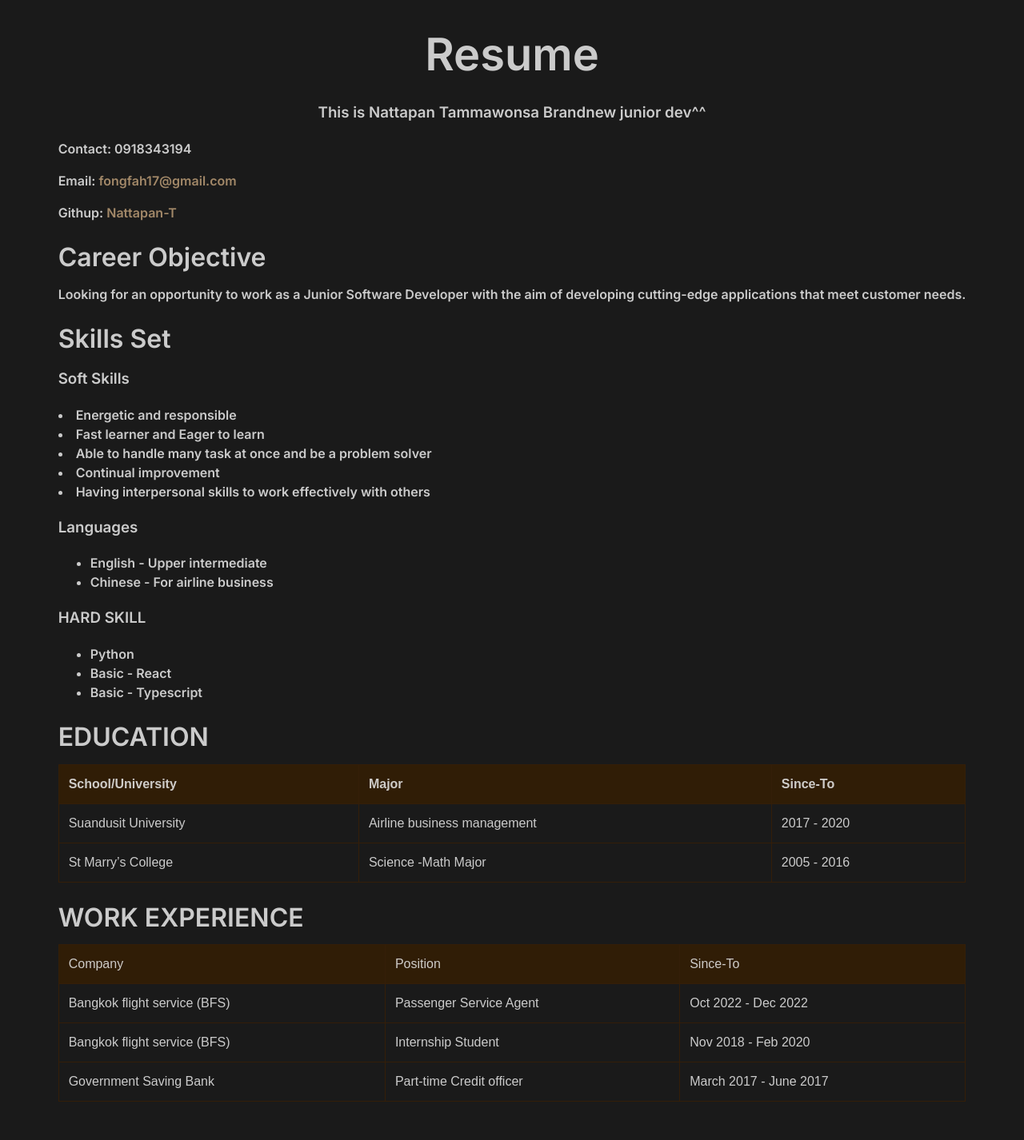
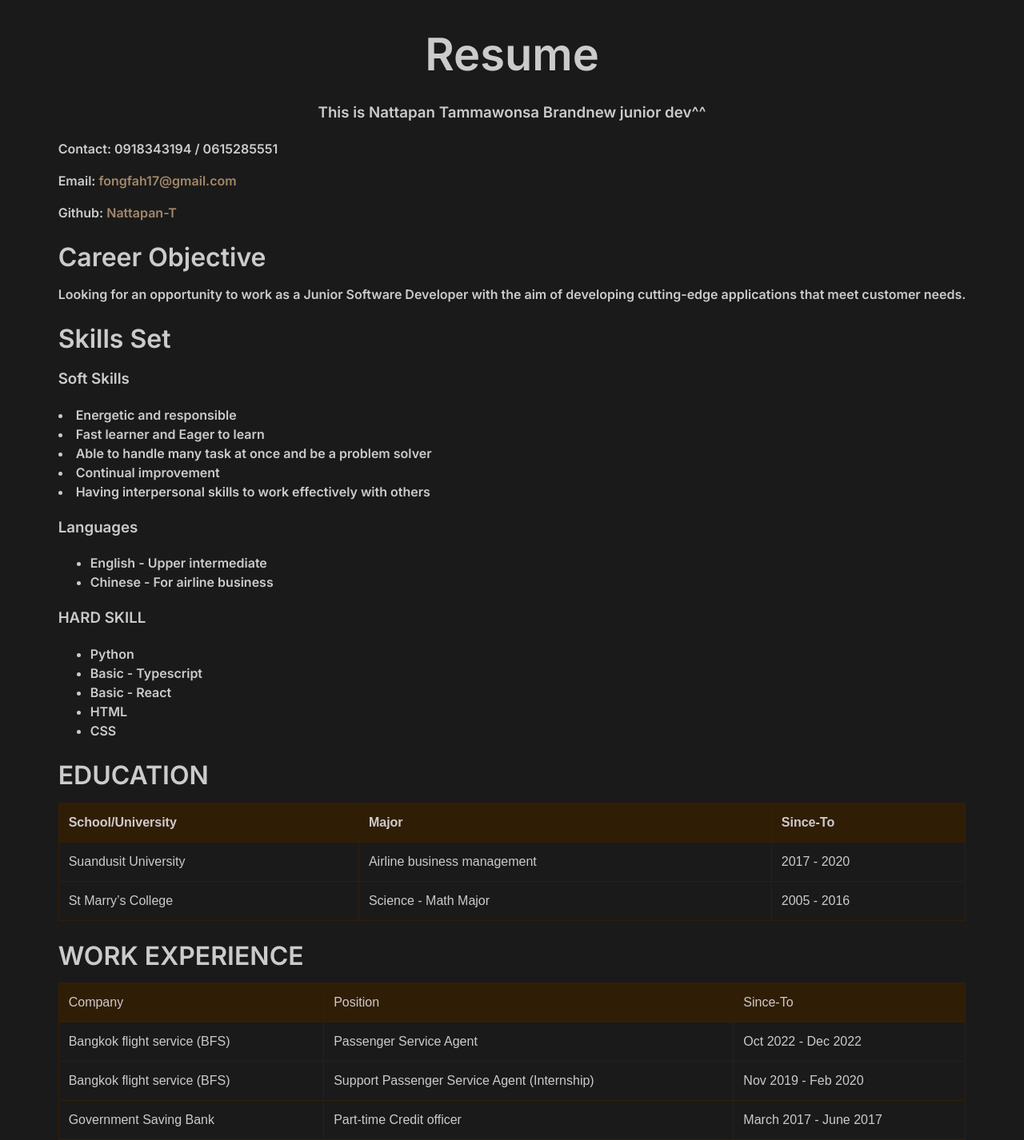
Before and after one commit to Nattapan-T/Resume, a React (Vite) app: page / in a window 1280 px wide. Shown: the whole page at 80% size. Before the commit the page ends 1378 px from the top, so only its background shows below. Built offline with nearby package versions, Linux system fonts and the light colour scheme.

Commit message:
typo and update resume

```diff
--- a/src/Component/Resume.tsx
+++ b/src/Component/Resume.tsx
@@ -10,12 +10,12 @@ function Resume() {
         <h3 className="center">
           This is Nattapan Tammawonsa Brandnew junior dev^^
         </h3>
-        <p>Contact: 0918343194</p>
+        <p>Contact: 0918343194 / 0615285551</p>
         <p>
           Email: <a href="mailto:fongfah17@gmail.com">fongfah17@gmail.com</a>
         </p>
         <p>
-          Githup: <a href="https://github.com/Nattapan-T">Nattapan-T</a>
+          Github: <a href="https://github.com/Nattapan-T">Nattapan-T</a>
         </p>
       </header>
 
@@ -50,8 +50,10 @@ function Resume() {
         <h3>HARD SKILL</h3>
         <ul>
           <li>Python</li>
+          <li>Basic - Typescript</li>
           <li>Basic - React</li>
-          <li>Basic - Typescript</li>
+          <li>HTML</li>
+          <li>CSS</li>
         </ul>
       </section>
 
@@ -70,7 +72,7 @@ function Resume() {
           </tr>
           <tr>
             <td>St Marry’s College</td>
-            <td>Science -Math Major</td>
+            <td>Science - Math Major</td>
             <td>2005 - 2016</td>
           </tr>
         </tbody>
@@ -91,8 +93,8 @@ function Resume() {
           </tr>
           <tr>
             <td>Bangkok flight service (BFS)</td>
-            <td>Internship Student</td>
-            <td>Nov 2018 - Feb 2020</td>
+            <td>Support Passenger Service Agent (Internship)</td>
+            <td>Nov 2019 - Feb 2020</td>
           </tr>
           <tr>
             <td>Government Saving Bank</td>
```
